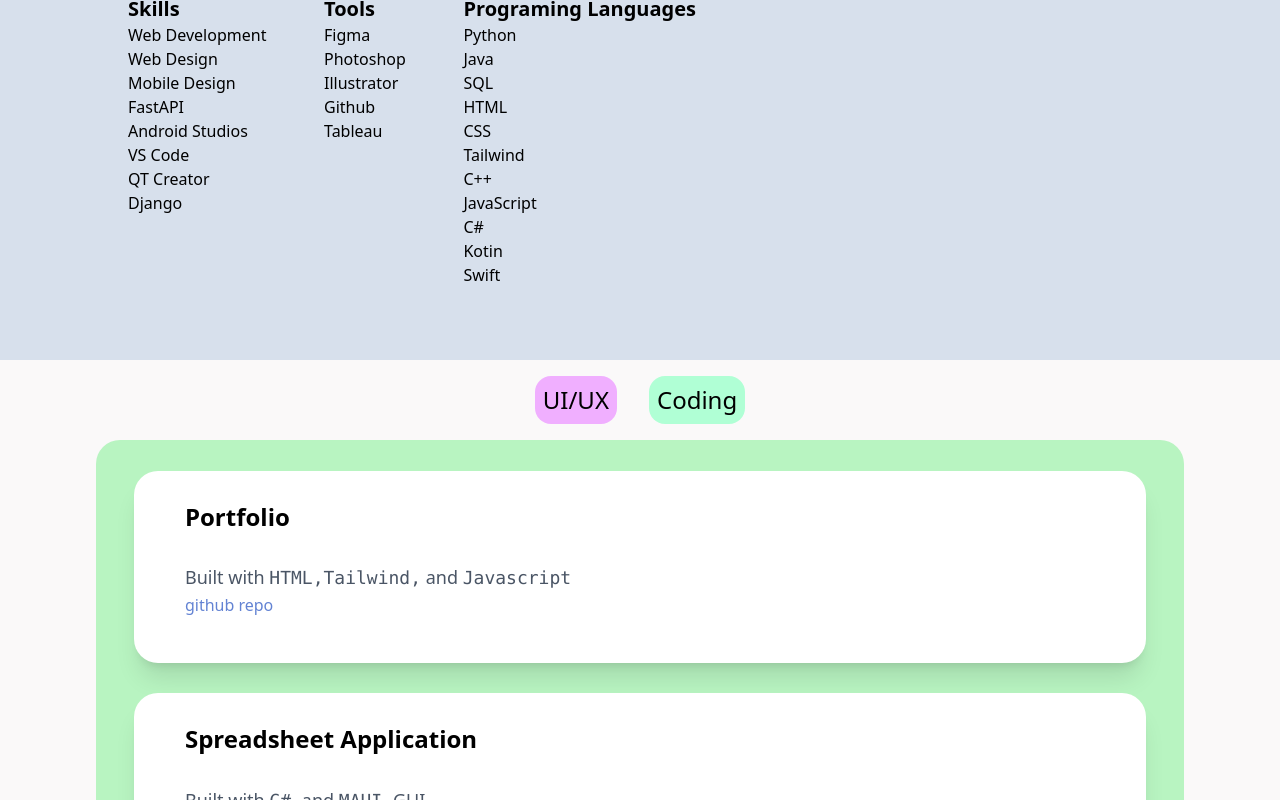
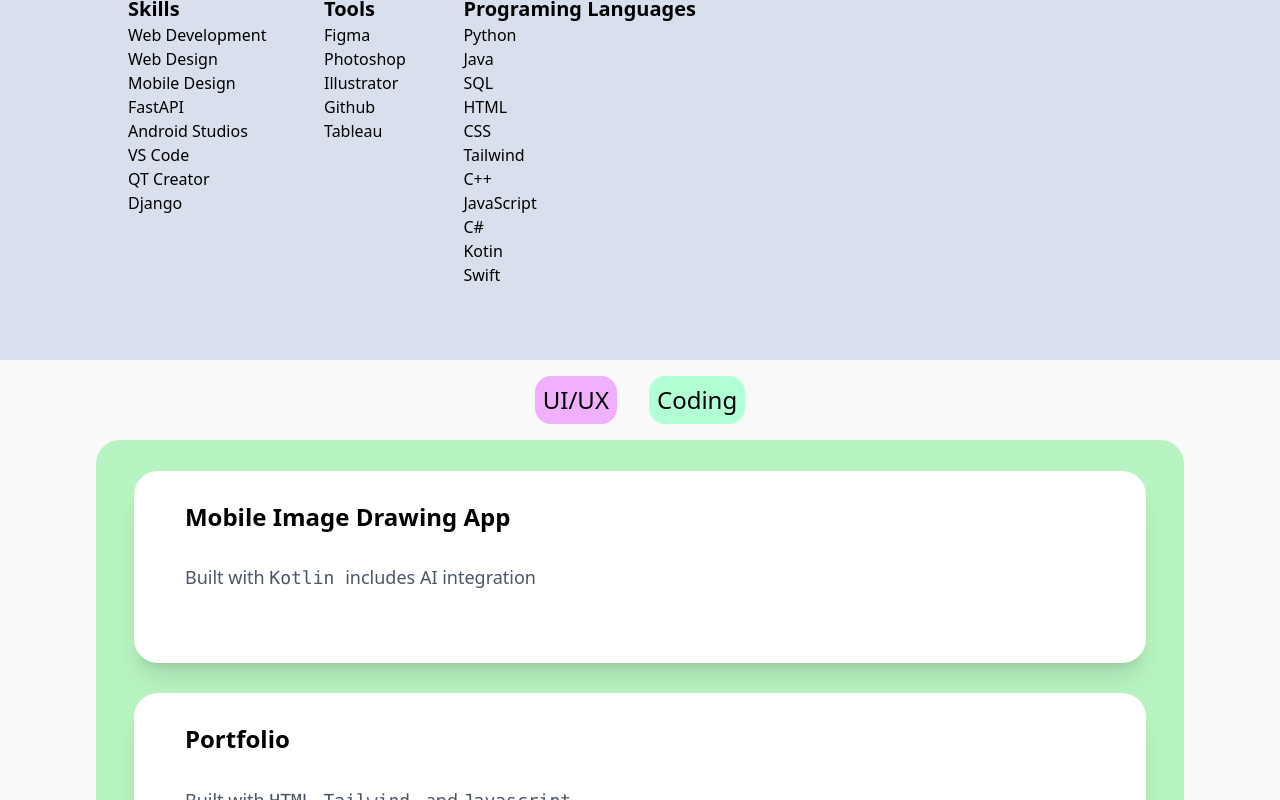
Before and after one commit to omatvejeva/omatvejeva.github.io, a website: page index.html in a window 1280 px wide. Both pictures are taken after a click on the button "Coding". Shown: the part 643-1443 px from the top of the page. Drawn offline with nearby package versions, Linux system fonts and the light colour scheme; files that its build step writes are made by us from their sources.

Commit message:
added new project to coding section

```diff
--- a/index.html
+++ b/index.html
@@ -121,6 +121,14 @@
 
         <div id="codingSection" class="bg-[#b8f4c1] hidden  w-[85vw] h-[80%] mx-auto  rounded-3xl overflow-auto" style="padding-left: 3%; padding-right: 3%;">
 
+             <div style = "height: 30%;" class="bg-[#ffffff] shadow-xl   my-[3%]  rounded-3xl">
+                <h3 style="padding-left: 5%;" class=" pt-[3%] text-2xl font-semibold"> Mobile Image Drawing App </h3>
+                <p style="padding-left: 5%;" class="pt-[3%] text-gray-600 text-lg">
+                    Built with <code> Kotlin </code> includes AI integration
+
+                </p>
+
+            </div>
             <div style = "height: 30%;" class="bg-[#ffffff] shadow-xl   my-[3%]  rounded-3xl">
 
                 <h3 style="padding-left: 5%;" class=" pt-[3%] text-2xl font-semibold"> Portfolio </h3>
@@ -138,7 +146,6 @@
                     Built with <code> C# </code> and <code>  MAUI </code> GUI
 
                 </p>
-
 
             </div>
 
```
